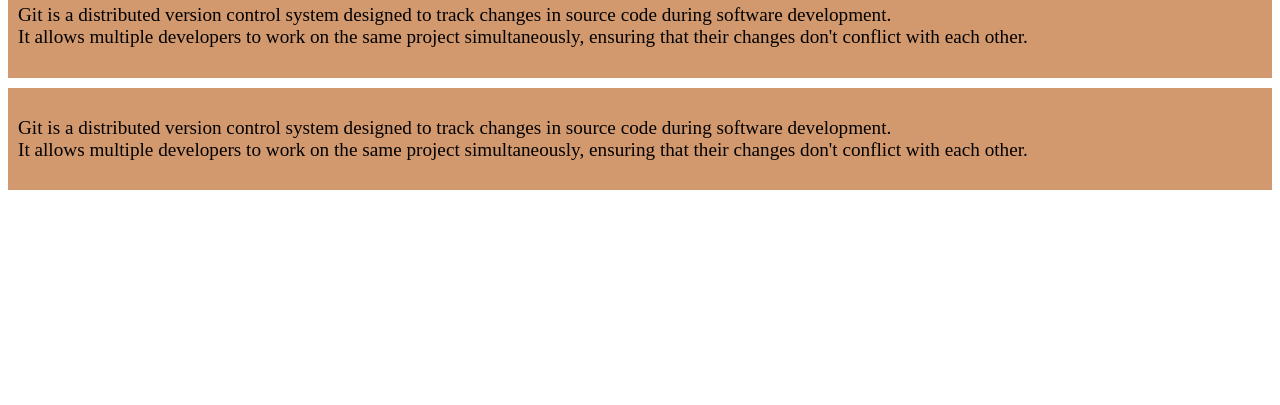
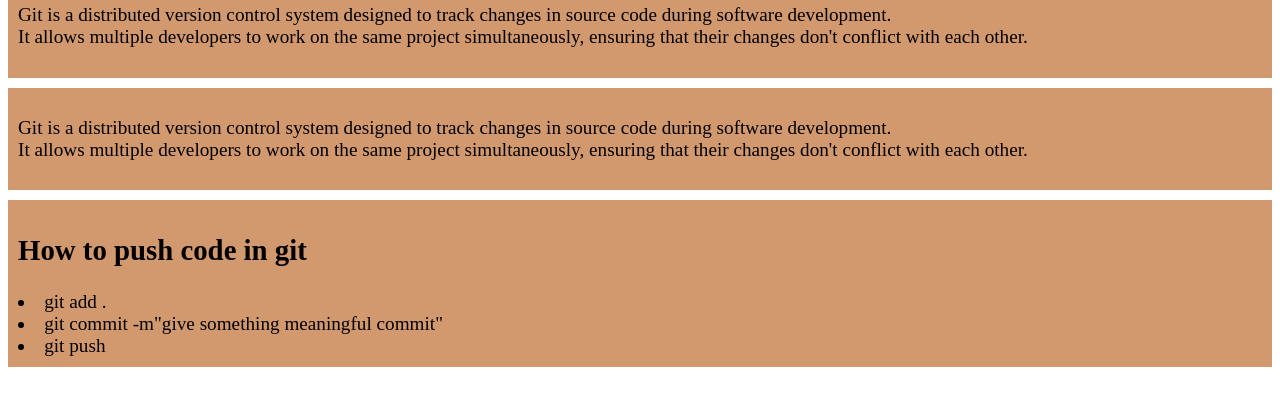
Before and after one commit to Easha53/three-repo, a plain HTML site: page index.html in a window 1280 px wide. Shown: the part 109-514 px from the top of the page. Drawn offline with Linux system fonts and the light colour scheme.

Commit message:
third commit

```diff
--- a/index.html
+++ b/index.html
@@ -18,8 +18,12 @@
     <p>
       Git is a distributed version control system designed to track changes in source code during software development.<br> It allows multiple developers to work on the same project simultaneously, ensuring that their changes don't conflict with each other.
     </p>
-
   </div>
-
+  <div class="git">
+    <h2>How to push code in git</h2>
+    <li>git add .</li>
+    <li>git commit -m"give something meaningful commit"</li>
+    <li>git push</li>
+  </div>
 </body>
 </html>
```
